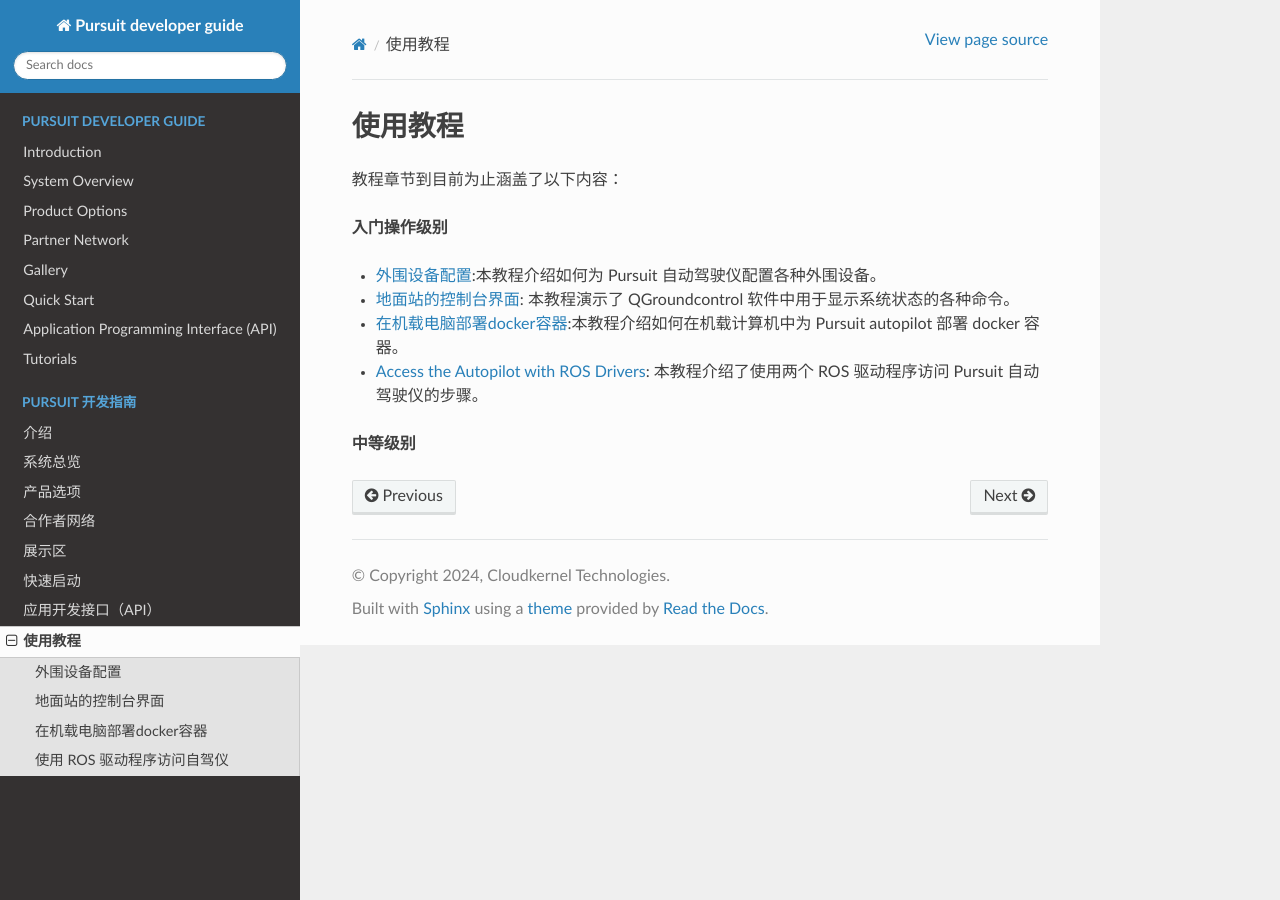
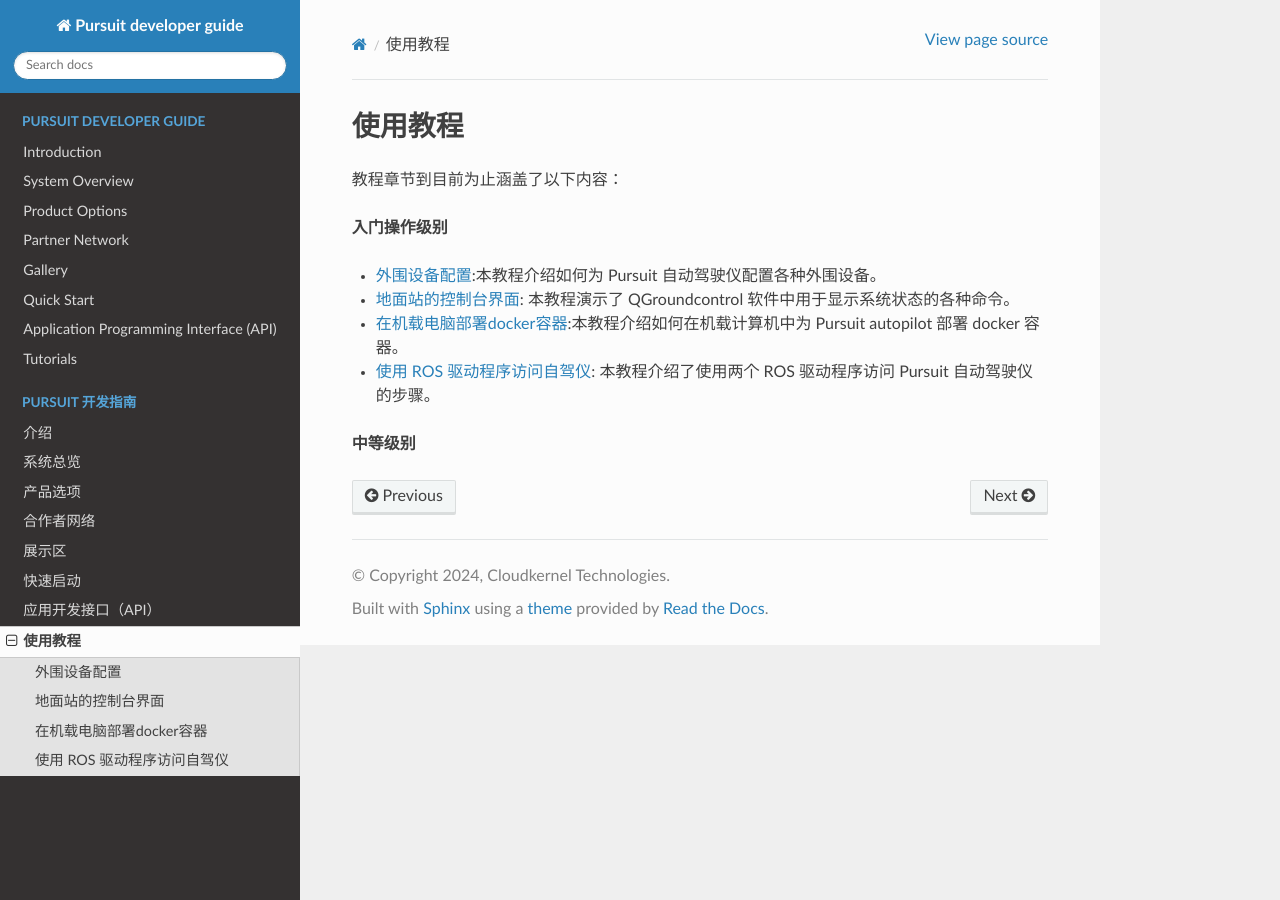
Before and after one commit to cloudkernel-tech/pursuit-guide, a Sphinx documentation site: the page built from docs/tutorials_zh/index.rst, in a window 1280 px wide. Built offline with Sphinx 7.4.7 and the Read the Docs theme 2.0.0, drawn with Linux system fonts in a browser that asks for light colours; some of the changed lines change nothing that is shown.

Commit message:
minor update

```diff
--- a/docs/tutorials_zh/index.rst
+++ b/docs/tutorials_zh/index.rst
@@ -11,7 +11,7 @@
 
 * :ref:`tutorial_docker_env_zh`:本教程介绍如何在机载计算机中为 Pursuit autopilot 部署 docker 容器。
 
-* :ref:`tutorial_ros_driver`: 本教程介绍了使用两个 ROS 驱动程序访问 Pursuit 自动驾驶仪的步骤。
+* :ref:`tutorial_ros_driver_zh`: 本教程介绍了使用两个 ROS 驱动程序访问 Pursuit 自动驾驶仪的步骤。
 
 **中等级别**
 
```
